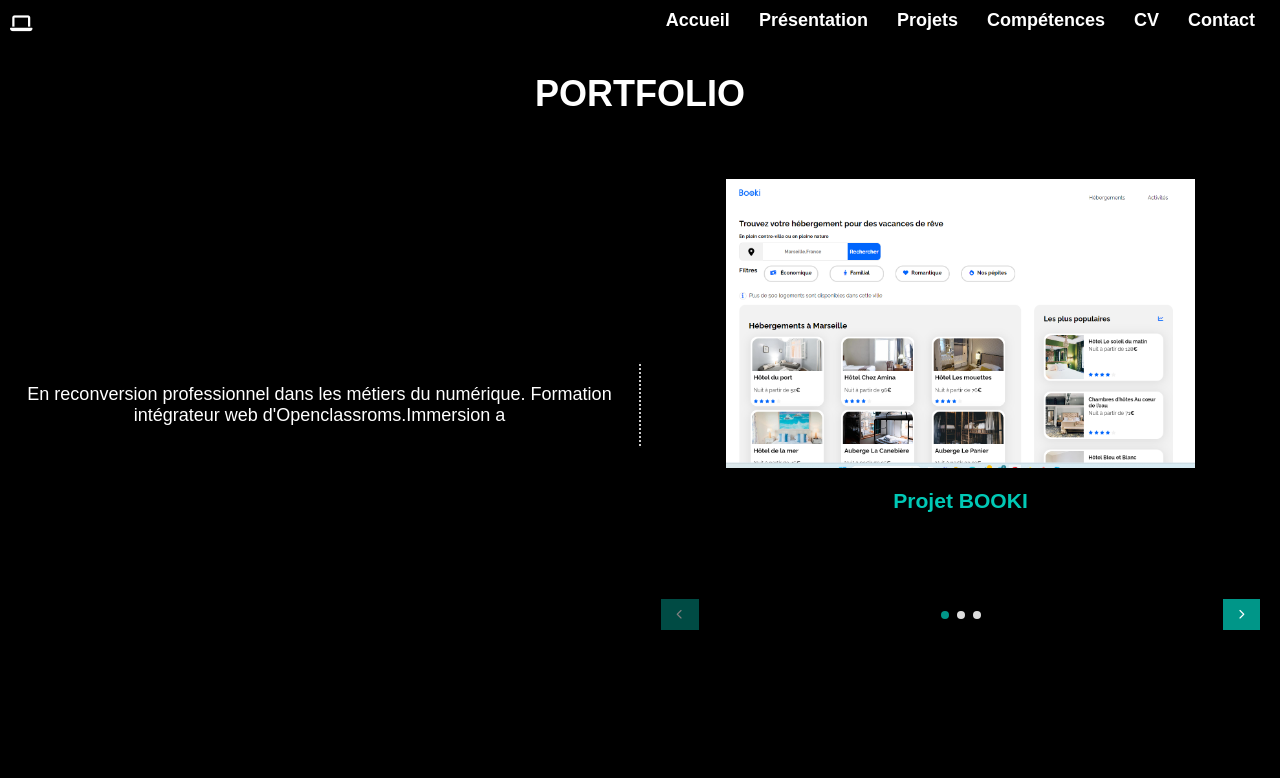
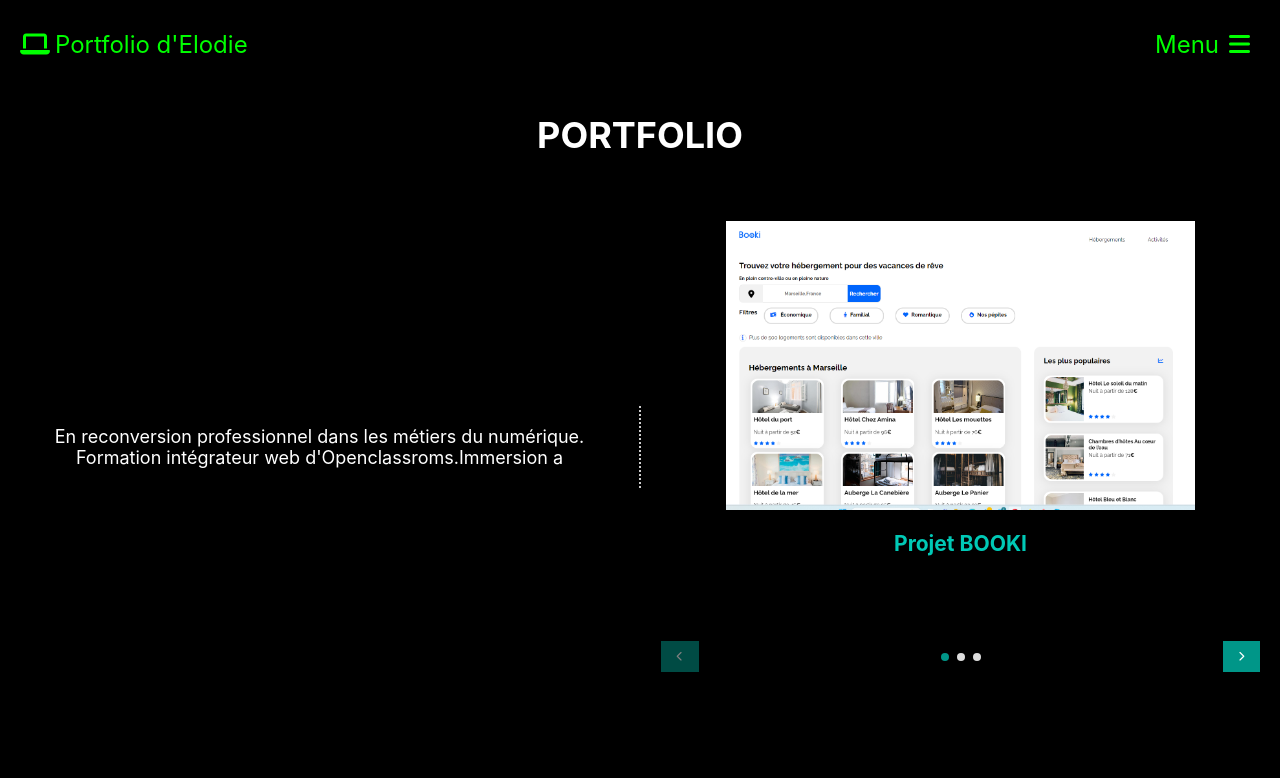
Before and after one commit to ELODIE-74/portefolioweb, a React (Create React App) app in the folder my-portfolio-app/: page / in a window 1280 px wide. Shown: the top 778 px of the page. Built offline with nearby package versions, Linux system fonts and the light colour scheme.

Commit message:
header design valider

```diff
--- a/my-portfolio-app/src/App.js
+++ b/my-portfolio-app/src/App.js
@@ -4,11 +4,6 @@ import Header from './components/header/header.jsx';
 import Footer from './components/footer/footer.jsx';
 import Home from './pages/home/home.jsx';
 import Error404 from './pages/error404/error404.jsx';
-import Contact from './pages/contact/contact.jsx';
-import Projets from './pages/projets/projets.jsx';
-import Presentation from './pages/presentation/presentation.jsx';
-import Competences from './pages/competences/competences.jsx';
-import CVViewer from './pages/cv/cv.jsx';
 import Loader from './components/loader/loader.jsx'; // Importez le composant Loader
 
 function App() {
@@ -28,11 +23,6 @@ function App() {
       <Routes>
         <Route path="/" element={<Home />} />
         <Route path="*" element={<Error404 />} />
-        <Route path="contact" element={<Contact />} />
-        <Route path="projets" element={<Projets />} />
-        <Route path="presentation" element={<Presentation />} />
-        <Route path="competences" element={<Competences />} />
-        <Route path="cv" element={<CVViewer />} />
       </Routes>
       <Footer />
     </Router>
--- a/my-portfolio-app/src/components/header/header.css
+++ b/my-portfolio-app/src/components/header/header.css
@@ -1,9 +1,71 @@
 .header {
-    /*background-color: black;*/
+  display: flex;
+  justify-content: space-between;
+  align-items: center;
+  padding: 20px;
+  color: #fff;
+}
+
+.logo {
+  font-size: 24px;
+  color: #00FF00;
+
+}
+.textelogo{
+  font-size: 24px;
+  color: #00FF00;
+  margin-left: 5px;
+}
+.menu {
+  position: relative;
+}
+
+.menu-icon {
+  display: block;
+  cursor: pointer;
+  font-size: 24px;
+  padding: 10px;
+  color: #00FF00;
+}
+
+.menu-icon:before {
+  content: "Menu";
+  margin-right: 10px;
+}
+
+.menu-list {
+  position: absolute;
+  top: 100%;
+  right: 0;
+  background-color: #333;
+  padding: 10px;
+  list-style-type: none;
+  margin: 0;
+  display: none;
+}
+
+.menu-list li {
+  margin-bottom: 10px;
+}
+
+.menu-list li a {
+  color: #fff;
+  text-decoration: none;
+}
+
+.menu-list li a:hover {
+  color: #00FF00;
+}
+
+.menu.show .menu-list {
+  display: block;
+}
+
+/*.header {
+
     display: flex;
     align-items: center;
-    justify-content: space-between; /* Ajout de cette ligne */
-    padding: 10px;
+    justify-content: space-between;
   }
 
   .logo {
@@ -12,8 +74,8 @@
   }
 
   .logo img {
-    width: 70px; /* Augmentation de la taille du logo */
-    height: 70px; /* Augmentation de la taille du logo */
+    width: 70px;
+    height: 70px;
 
   }
 
@@ -22,7 +84,7 @@
     margin: 0;
     padding: 0;
     display: flex;
-    justify-content: flex-end; /* Alignement des menus vers la droite */
+    justify-content: flex-end;
   }
 
   .menu li {
@@ -41,4 +103,4 @@
     color: #009688;
     text-shadow: 0 0 2px white;
     transition: color 0.3s ease, text-shadow 0.3s ease;
-  }
+  }*/
--- a/my-portfolio-app/src/components/header/header.jsx
+++ b/my-portfolio-app/src/components/header/header.jsx
@@ -1,5 +1,61 @@
+import React, { useState, useRef } from 'react';
+import { Link } from "react-router-dom";
+import "./header.css";
 
-import React, { useRef } from 'react'; // Importez useRef ici
+const Header = () => {
+  const [showMenu, setShowMenu] = useState(false);
+  const presentationSectionRef = useRef(null);
+  const projetsSectionRef = useRef(null);
+  const competencesSectionRef = useRef(null);
+  const cvSectionRef = useRef(null);
+  const contactSectionRef = useRef(null);
+
+  const toggleMenu = () => {
+    setShowMenu(!showMenu);
+  };
+
+  const scrollToSection = (sectionRef) => {
+    sectionRef.current.scrollIntoView({ behavior: 'smooth' });
+    toggleMenu();
+  };
+
+  return (
+    <header className="header">
+      <div className="logo">
+        <i className="fa-solid fa-laptop"></i>
+        <span className='textelogo'>Portfolio d'Elodie</span>
+      </div>
+      <nav className={`menu ${showMenu ? 'show' : ''}`}>
+        <div className="menu-icon" onClick={toggleMenu}>
+          <i className="fas fa-bars"></i>
+        </div>
+        <ul className="menu-list">
+          <li>
+            <Link to="/" onClick={toggleMenu}>Accueil</Link>
+          </li>
+          <li>
+            <Link to="/presentation" onClick={() => scrollToSection(presentationSectionRef)}>Présentation</Link>
+          </li>
+          <li>
+            <Link to="/projets" onClick={() => scrollToSection(projetsSectionRef)}>Projets</Link>
+          </li>
+          <li>
+            <Link to="/competences" onClick={() => scrollToSection(competencesSectionRef)}>Compétences</Link>
+          </li>
+          <li>
+            <Link to="/cv" onClick={() => scrollToSection(cvSectionRef)}>CV</Link>
+          </li>
+          <li>
+            <Link to="/contact" onClick={() => scrollToSection(contactSectionRef)}>Contact</Link>
+          </li>
+        </ul>
+      </nav>
+    </header>
+  );
+};
+
+export default Header;
+/*import React, { useRef } from 'react'; // Importez useRef ici
 import { Link } from "react-router-dom";
 import "./header.css";
 
@@ -41,4 +97,4 @@ const Header = () => {
   );
 };
 
-export default Header;
+export default Header;*/
```
